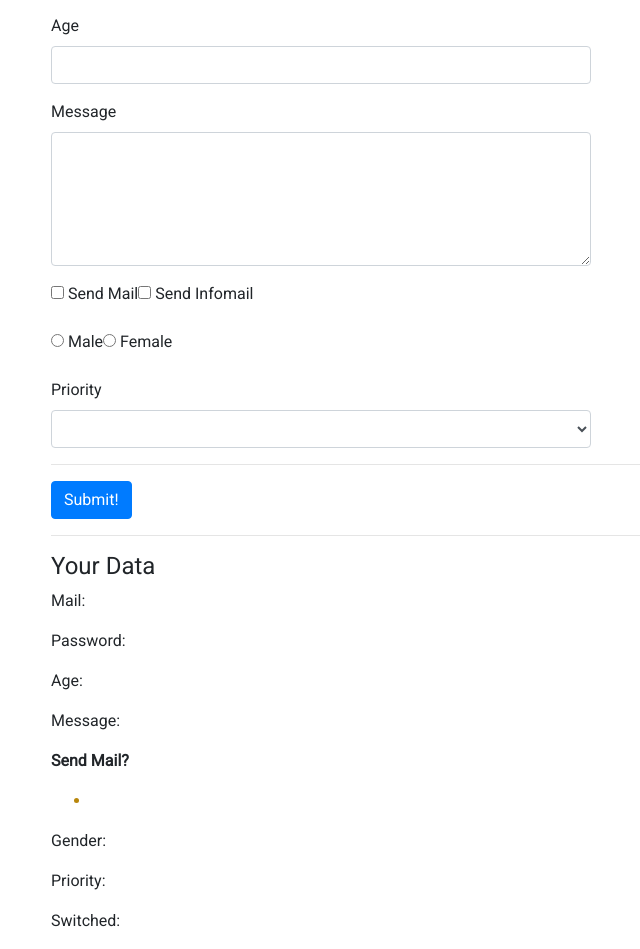
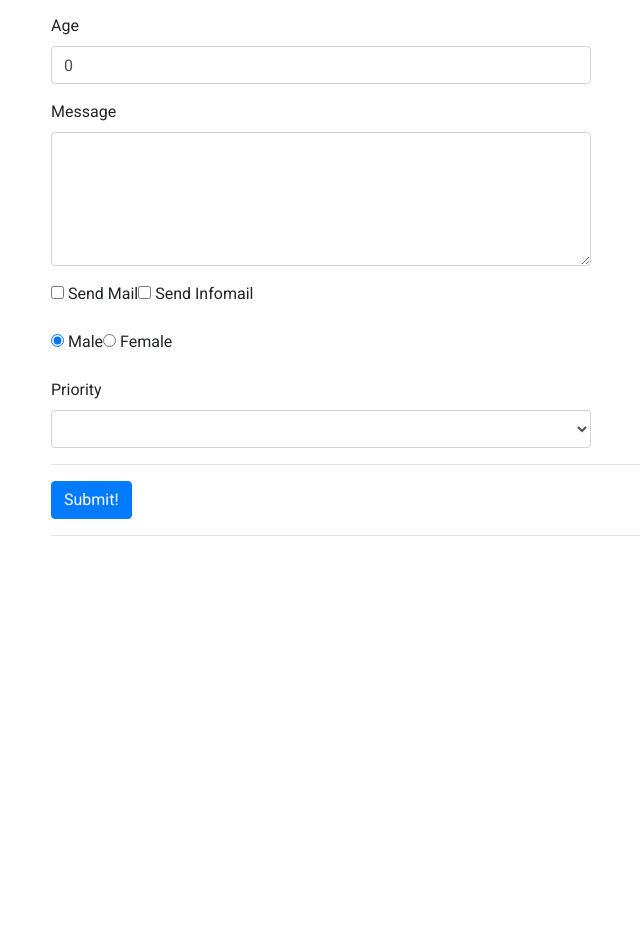
Before and after one commit to jalalkhan1011/vuejs, a Vue app: page / in a window 1280 px wide. Shown: the part 239-1188 px from the top of the page, without its empty margins (34-674 px from the left). After the commit the page ends 800 px from the top, so only its background shows below. Built offline with nearby package versions, Linux system fonts and the light colour scheme; the HTML template or start-up script is replaced by a standard one.

Commit message:
bootstrap form hendeling with vue

```diff
--- a/src/Components/LisHelper.vue
+++ b/src/Components/LisHelper.vue
@@ -15,21 +15,21 @@
               <input
                   type="text"
                   id="email"
-                  class="form-control">
+                  class="form-control" v-model="userData.email">
             </div>
             <div class="form-group">
               <label for="password">Password</label>
               <input
                   type="password"
                   id="password"
-                  class="form-control">
+                  class="form-control" v-model="userData.password">
             </div>
             <div class="form-group">
               <label for="age">Age</label>
               <input
                   type="number"
                   id="age"
-                  class="form-control">
+                  class="form-control" v-model="userData.age">
             </div>
 
           </div>
@@ -41,7 +41,7 @@
             <textarea
                 id="message"
                 rows="5"
-                class="form-control">
+                class="form-control" v-model="message">
                     </textarea>
           </div>
         </div>
@@ -52,13 +52,13 @@
                 <input
                     type="checkbox"
                     id="sendmail"
-                    value="SendMail"> Send Mail
+                    value="SendMail" v-model="sendMail"> Send Mail
               </label>
               <label for="sendInfomail">
                 <input
                     type="checkbox"
                     id="sendInfomail"
-                    value="SendInfoMail"> Send Infomail
+                    value="SendInfoMail" v-model="sendMail"> Send Infomail
               </label>
             </div>
 
@@ -70,13 +70,13 @@
               <input
                   type="radio"
                   id="male"
-                  value="Male"> Male
+                  value="Male" v-model="gender"> Male
             </label>
             <label for="female">
               <input
                   type="radio"
                   id="female"
-                  value="Female"> Female
+                  value="Female" v-model="gender"> Female
             </label>
           </div>
         </div>
@@ -85,8 +85,10 @@
             <label for="priority">Priority</label>
             <select
                 id="priority"
-                class="form-control">
-              <option></option>
+                class="form-control" v-model="selectedPriorities">
+              <option v-for="priority in priorities" :key="priority">
+                {{ priority }}
+              </option>
             </select>
           </div>
         </div>
@@ -94,29 +96,31 @@
         <div class="row">
           <div class="col-xs-12 col-sm-8 col-sm-offset-2 col-md-6 col-md-offset-3">
             <button
-                class="btn btn-primary">Submit!
+                class="btn btn-primary" @click.prevent="submitted">Submit!
             </button>
           </div>
         </div>
       </form>
       <hr>
-      <div class="row">
+      <div class="row" v-if="isSelected">
         <div class="col-xs-12 col-sm-8 col-sm-offset-2 col-md-6 col-md-offset-3">
           <div class="panel panel-default">
             <div class="panel-heading">
               <h4>Your Data</h4>
             </div>
             <div class="panel-body">
-              <p>Mail:</p>
-              <p>Password:</p>
-              <p>Age:</p>
-              <p>Message: </p>
+              <p>Mail:{{ userData.email }}</p>
+              <p>Password:{{ userData.password }}</p>
+              <p>Age:{{ userData.age }}</p>
+              <p style="white-space: pre-line">Message:{{ message }} </p>
               <p><strong>Send Mail?</strong></p>
               <ul>
-                <li></li>
+                <li v-for="mail in sendMail" :key="mail">
+                  {{mail}}
+                </li>
               </ul>
-              <p>Gender:</p>
-              <p>Priority:</p>
+              <p>Gender:{{ gender }}</p>
+              <p>Priority: {{ selectedPriorities }}</p>
               <p>Switched:</p>
             </div>
           </div>
@@ -129,13 +133,30 @@
 export default {
   data(){
     return{
+          userData:{
+            email:'',
+            password:'',
+            age: 0
+          },
+          message:'',
+          sendMail:[],
+          gender:'Male',
+          selectedPriorities:'',
+          priorities:['High','Medium','Low'],
+          isSelected: false
 
+        }
+    },
+    methods:{
+        submitted(){
+          this.isSelected = true
+        }
     }
   }
-}
 </script>
 <style scoped>
 ul li{
-  color: darkgoldenrod;
+  /*color: darkgoldenrod;*/
+  list-style-type: none;
 }
 </style>
```
